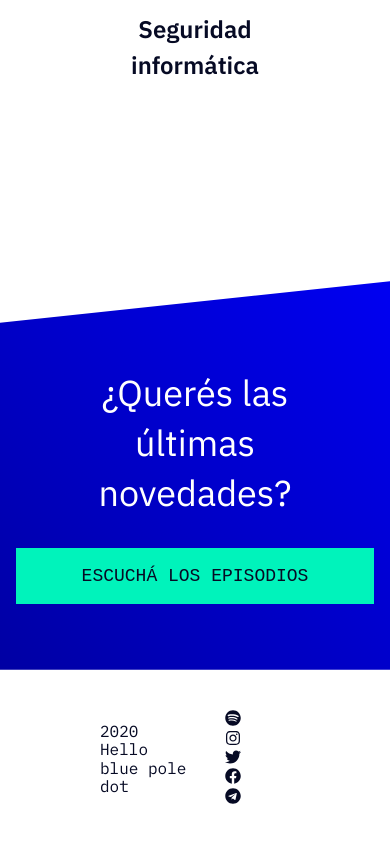
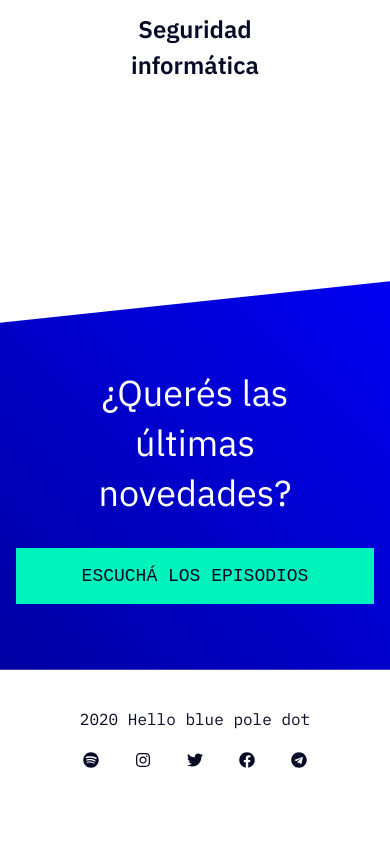
Before and after one commit to andresmorenoj/acamica-podcast, a React (Create React App) app: page / in a window 390 px wide. Shown: the part 5977-6819 px from the top of the page. After the commit the page ends 6773 px from the top, so only its background shows below. Built offline with nearby package versions, Linux system fonts and the light colour scheme.

Commit message:
[ADD] footer section responsive styles added

```diff
--- a/src/assets/styles/components/CallToAction.css
+++ b/src/assets/styles/components/CallToAction.css
@@ -23,13 +23,7 @@
   background: transparent;
 }
 
-@media screen and (min-width: 768px) and (max-width: 1023px) {
-}
-
 @media screen and (max-width: 767px) {
-  .novedades-content {
-  }
-
   .TitlePodcast {
     line-height: 50px;
 
--- a/src/assets/styles/components/Footer.css
+++ b/src/assets/styles/components/Footer.css
@@ -17,3 +17,21 @@
   margin-left: 36px;
   fill: #060a24;
 }
+
+@media screen and (min-width: 768px) and (max-width: 1023px) {
+}
+
+@media screen and (max-width: 767px) {
+  .Footer {
+    flex-direction: column;
+    padding: 24px 16px;
+  }
+
+  .Footer p {
+    margin-bottom: 24px;
+  }
+
+  .Footer__social svg:first-child {
+    margin-left: 0;
+  }
+}
```
